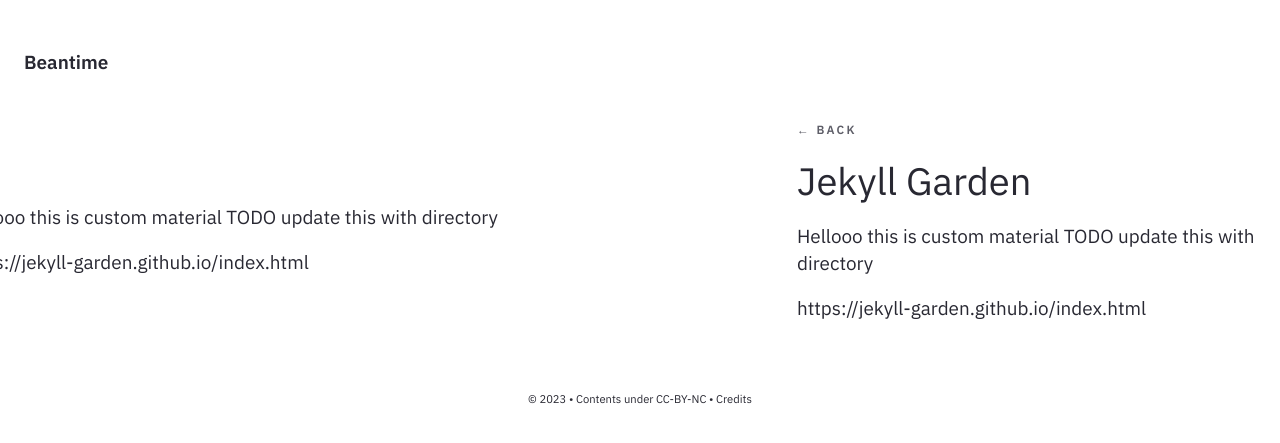
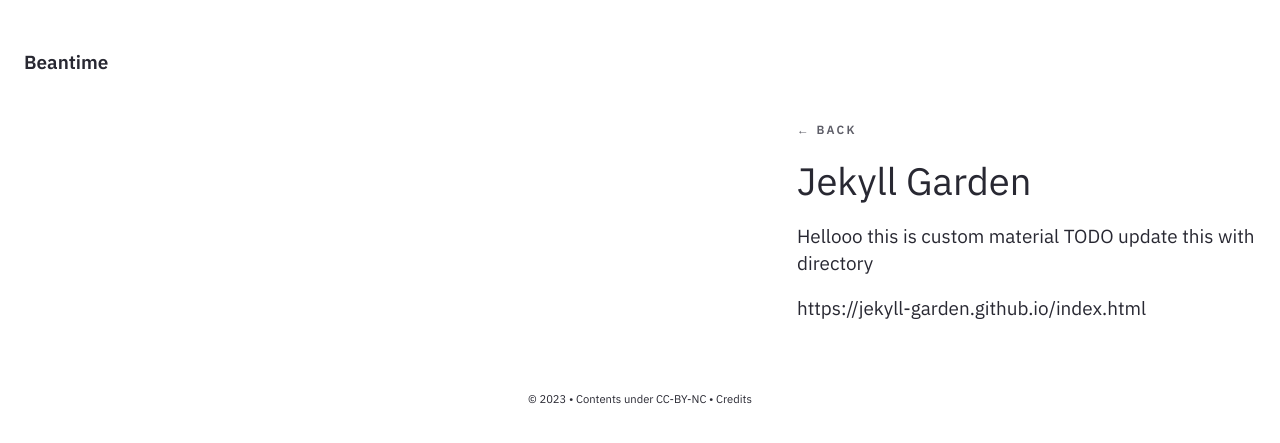
Before and after one commit to IrisLiu-00/dndnotes, a Jekyll site: the page built from _notes/Public/Home.md, in a window 1280 px wide. Shown: the top 443 px of the page. Built offline with Jekyll 4.4.1, drawn with Linux system fonts in a browser that asks for light colours.

Commit message:
Try to fix homepage

```diff
--- a/_layouts/Post.html
+++ b/_layouts/Post.html
@@ -79,7 +79,6 @@
                     {%- if site.preferences.homepage.enabled -%}
                             <!--- Show Homepage -->
                             {%- include Homepage.html -%}
-                            {%- include Content.html -%}
 
                     {%- else -%}
                             <!--- Show Feed Part -->
```
